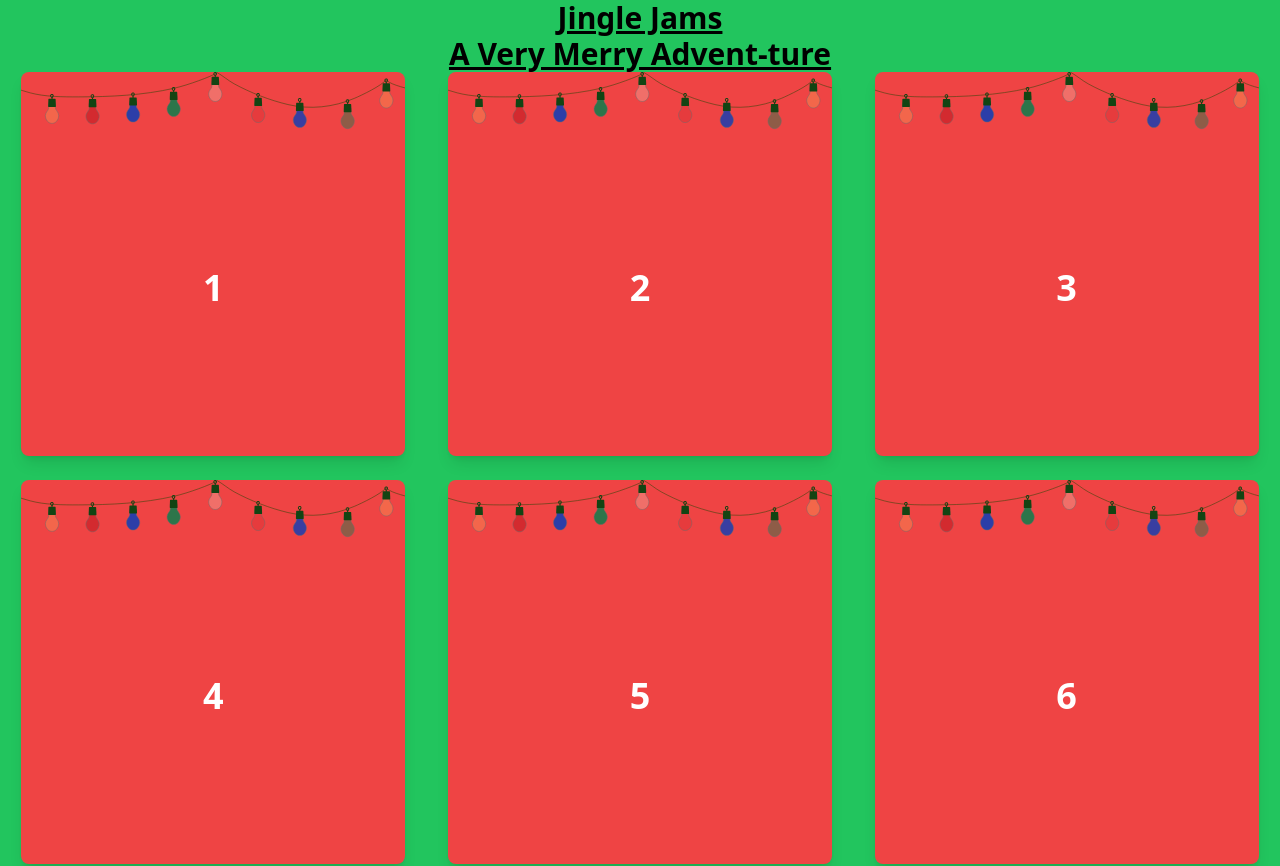
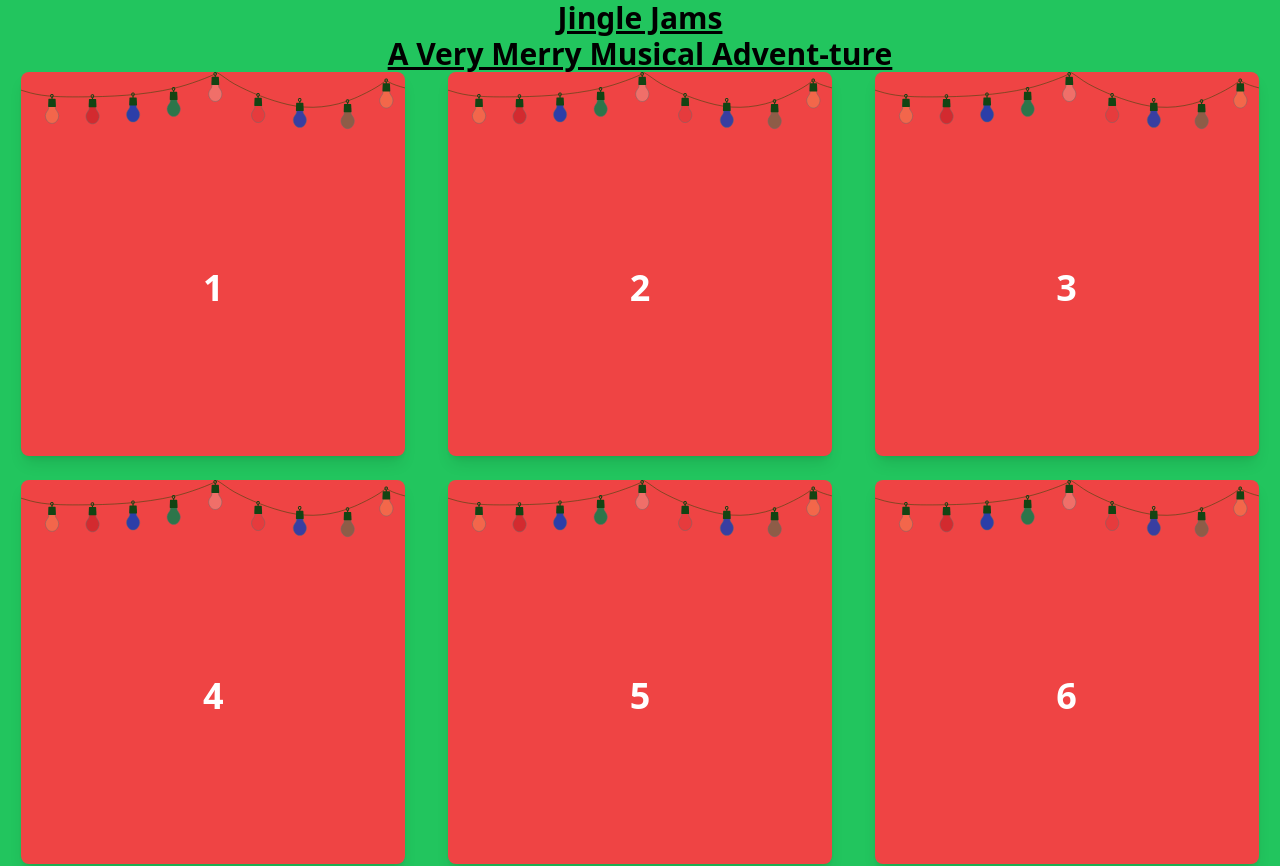
Before and after one commit to WordsofDefiance/advent-music, a Nuxt app: page / in a window 1280 px wide. Shown: the top 866 px of the page. Built offline with nearby package versions, Linux system fonts and the light colour scheme.

Commit message:
change subtitle

```diff
--- a/layouts/default.vue
+++ b/layouts/default.vue
@@ -1,7 +1,7 @@
 <template>
     <header>
         <h1 class="text-3xl font-bold underline text-center">Jingle Jams</h1>
-        <h2 class="text-3xl font-bold underline text-center">A Very Merry Advent-ture</h2>
+        <h2 class="text-3xl font-bold underline text-center">A Very Merry Musical Advent-ture</h2>
     </header>
     <div class="wrapper">
       <slot />
```
